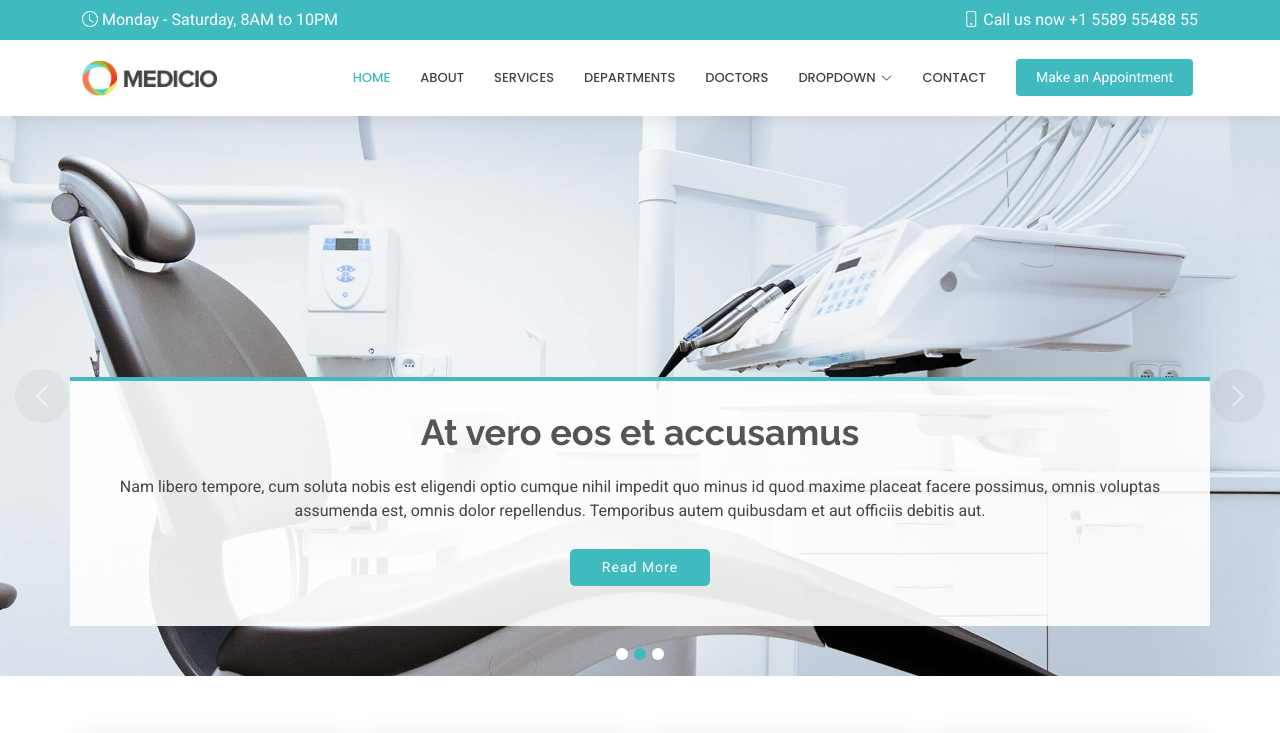
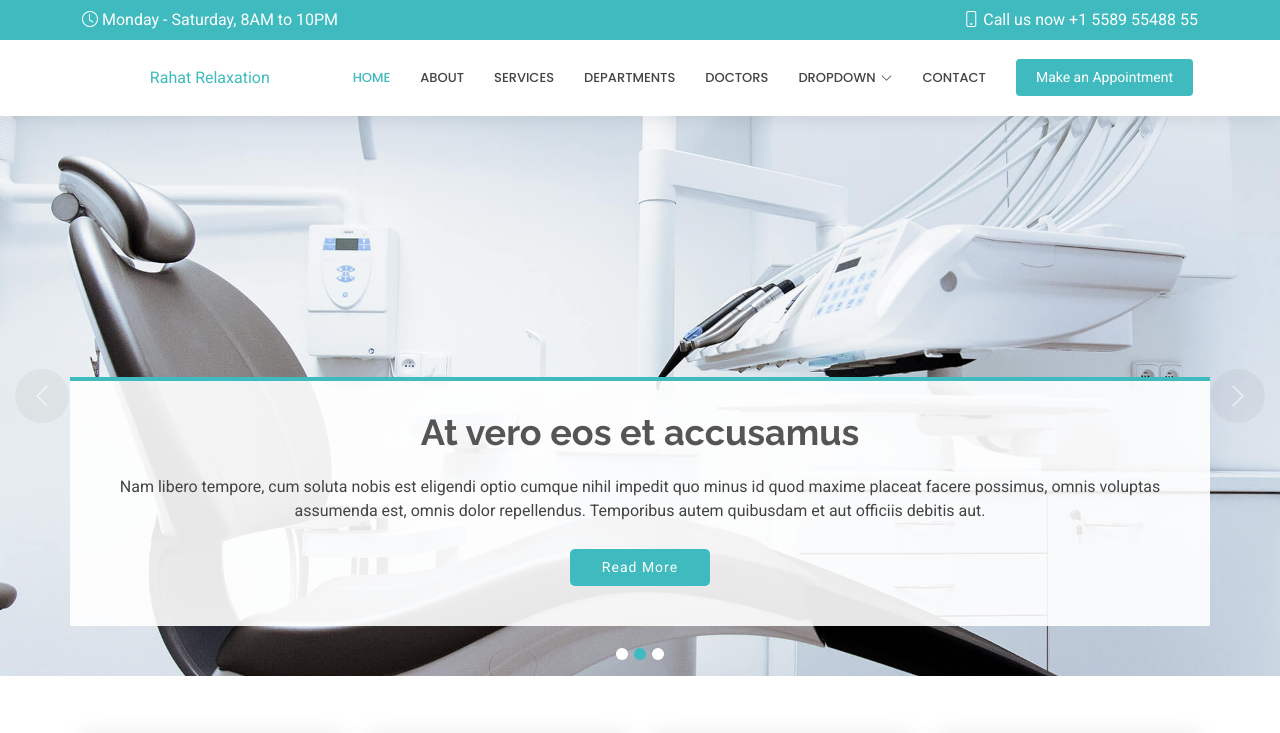
Before and after one commit to unnatikesarwani/medicio-website, a website: page index.html in a window 1280 px wide. Shown: the top 733 px of the page. Drawn offline with Linux system fonts and the light colour scheme.

Commit message:
updated Rahat Relaxation name

```diff
--- a/index.html
+++ b/index.html
@@ -4,7 +4,7 @@
 <head>
   <meta charset="utf-8">
   <meta content="width=device-width, initial-scale=1.0" name="viewport">
-  <title>Index - Medicio Bootstrap Template</title>
+  <title>Rahat Relaxation</title>
   <meta name="description" content="">
   <meta name="keywords" content="">
 
@@ -56,9 +56,9 @@
 
       <div class="container position-relative d-flex align-items-center justify-content-end">
         <a href="index.html" class="logo d-flex align-items-center me-auto">
-          <img src="assets/img/logo.png" alt="">
+          <a href="index.html" class="logo me-auto">Rahat Relaxation</a>
           <!-- Uncomment the line below if you also wish to use a text logo -->
-          <!-- <h1 class="sitename">Medicio</h1>  -->
+          <!-- <h1 class="sitename">Rahat Relaxation</h1>  -->
         </a>
 
         <nav id="navmenu" class="navmenu">
@@ -108,7 +108,7 @@
         <div class="carousel-item active">
           <img src="assets/img/hero-carousel/hero-carousel-1.jpg" alt="">
           <div class="container">
-            <h2>Welcome to Medicio</h2>
+            <h2>Welcome to Rahat Relaxation</h2>
             <p>Lorem ipsum dolor sit amet, consectetur adipiscing elit, sed do eiusmod tempor incididunt ut labore et dolore magna aliqua. Ut enim ad minim veniam, quis nostrud exercitation ullamco laboris nisi ut aliquip ex ea commodo consequat.</p>
             <a href="#about" class="btn-get-started">Read More</a>
           </div>
@@ -1122,7 +1122,7 @@
       <div class="row gy-4">
         <div class="col-lg-4 col-md-6 footer-about">
           <a href="index.html" class="logo d-flex align-items-center">
-            <span class="sitename">Medicio</span>
+            <span class="sitename">Rahat Relaxation</span>
           </a>
           <div class="footer-contact pt-3">
             <p>A108 Adam Street</p>
@@ -1186,7 +1186,7 @@
     </div>
 
     <div class="container copyright text-center mt-4">
-      <p>© <span>Copyright</span> <strong class="px-1 sitename">Medicio</strong> <span>All Rights Reserved</span></p>
+      <p>© <span>Copyright</span> <strong class="px-1 sitename">Rahat Relaxation</strong> <span>All Rights Reserved</span></p>
       <div class="credits">
         <!-- All the links in the footer should remain intact. -->
         <!-- You can delete the links only if you've purchased the pro version. -->
```
Also changed, not shown: service-details.html (+5 -5 lines), starter-page.html (+5 -5 lines).
